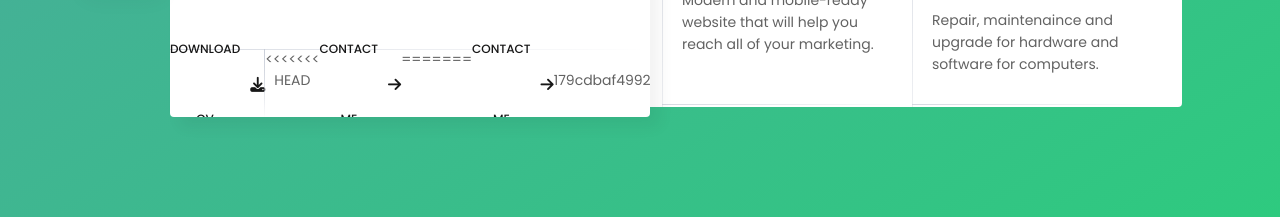
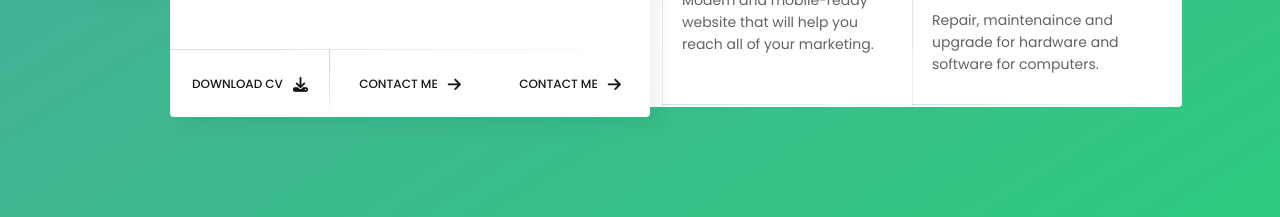
Before and after one commit to R4D4M4NTHYS24/Reto0-FB, a plain HTML site: page index.html in a window 1280 px wide. Shown: the part 583-800 px from the top of the page. Drawn offline with Linux system fonts and the light colour scheme; a web font is replaced by a local one.

Commit message:
Update index

```diff
--- a/index.html
+++ b/index.html
@@ -73,11 +73,8 @@
                 </div>
                 <div class="profile-buttons">
                     <a href="img/CV.pdf" download>DOWNLOAD CV <i class="fas fa-download"></i></a>
-<<<<<<< HEAD
                     <a href="mailto:camilorg2020@gmail.com">CONTACT ME <i class="fas fa-arrow-right"></i></a>
-=======
                     <a href="#contact" id='getContact'>CONTACT ME <i class="fas fa-arrow-right"></i></a>
->>>>>>> 179cdbaf499215032199c481e6ec03c4f87785cd
                 </div>
             </section>
             <div id="about" class="about view">
```
